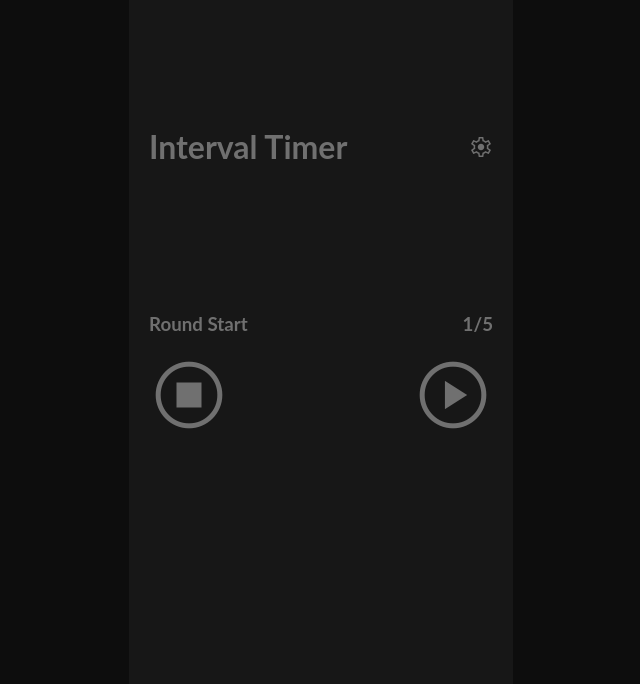
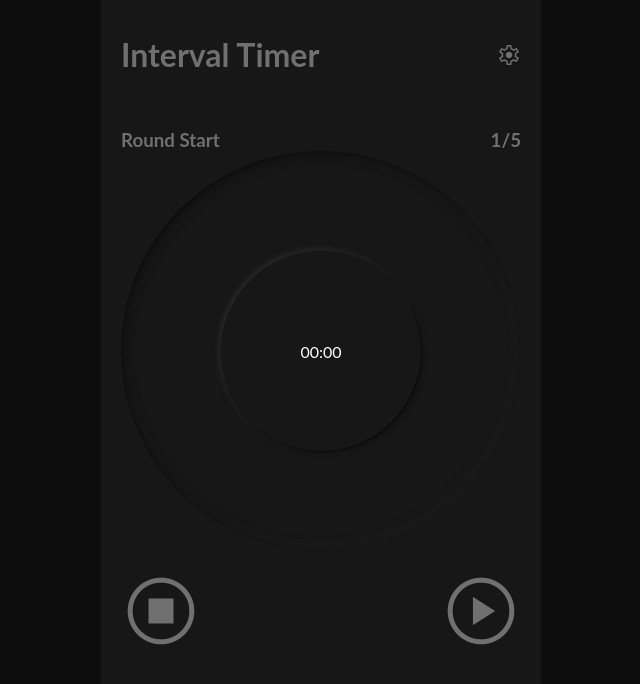
Before and after one commit to mtinife/interval-timer, a plain HTML site: page index.html in a window 1280 px wide. Shown: the whole page, without its empty margins (319-959 px from the left). Drawn offline with nearby package versions, Linux system fonts and the light colour scheme.

Commit message:
working on progression circle

```diff
--- a/index.html
+++ b/index.html
@@ -81,8 +81,12 @@
                     <h3>Round Start</h3>
                     <h3 id="training-length-timer"><span>1</span>/<span>5</span></h3>
                 </div>
-                <section class="progress-section">
-
+                <section class="progress-section display-flex">
+                    <div class="outer-circle display-flex">
+                        <div class="inner-circle display-flex">
+                            <span>00:00</span>
+                        </div>
+                    </div>
                 </section>
                 <div class="display-flex flex-space">
                     <span class="material-symbols-outlined icon-button">
--- a/styles.css
+++ b/styles.css
@@ -75,3 +75,22 @@ body {
     font-size: 5rem;
     padding: 20px 0;
 }
+
+.outer-circle {
+    width: 400px;
+    height: 400px;
+    background-color: rgba(23, 23, 23, 1);
+    color: #fff;
+    border-radius: 50%;
+    box-shadow: 1px 1px 12px 0px rgba(0,0,0,1) inset, -1px -1px 12px 0px rgb(49, 49, 49) inset;
+}
+
+.inner-circle {
+    width: 200px;
+    height: 200px;
+    background-color: rgba(23, 23, 23, 1);
+    color: #fff;
+    border-radius: 500px;
+    box-shadow: 1px 1px 5px 0px rgba(0,0,0,1),
+-1px -1px 6px 0px rgba(60,60,60,1);
+}
```
